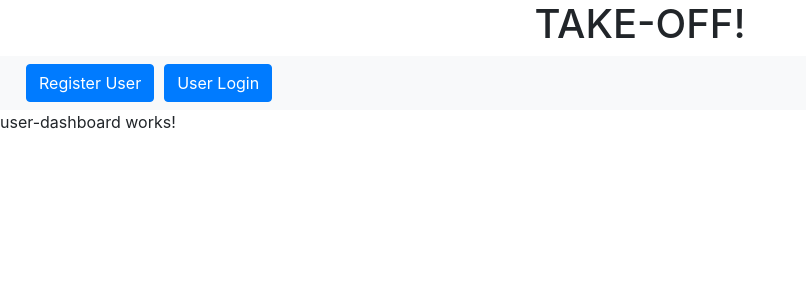
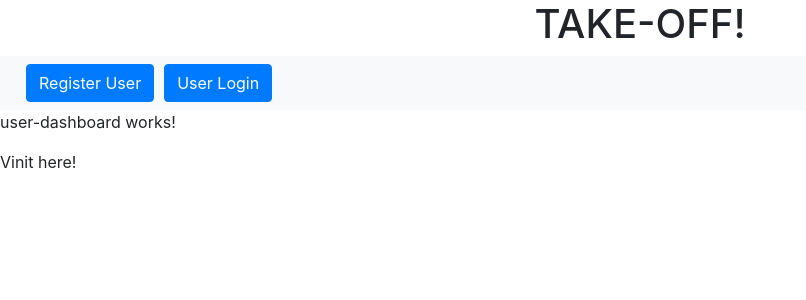
Before and after one commit to Rishijha33/ANG_TAKEOFF, an Angular app in the folder ANGTAKEOFF2/: page /userDash in a window 1280 px wide. Shown: the top 300 px of the page, without its empty margins (0-806 px from the left). Built offline with nearby package versions, Linux system fonts and the light colour scheme.

Commit message:
My tp commit-vinit

```diff
--- a/ANGTAKEOFF2/src/app/user/user-dashboard/user-dashboard.component.html
+++ b/ANGTAKEOFF2/src/app/user/user-dashboard/user-dashboard.component.html
@@ -1 +1,2 @@
 <p>user-dashboard works!</p>
+<p>Vinit here!</p>
```
